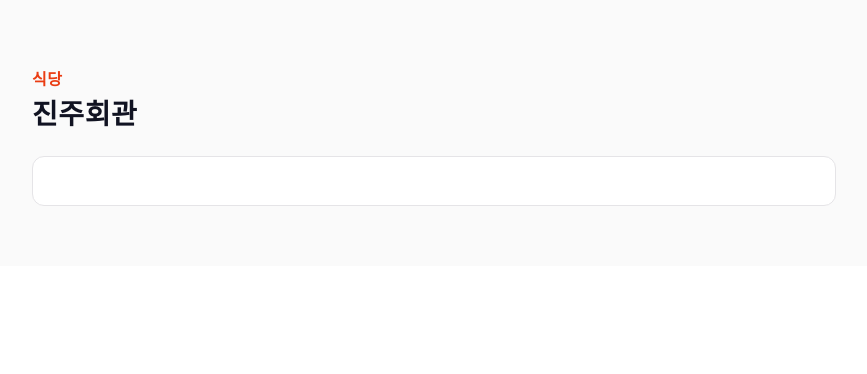
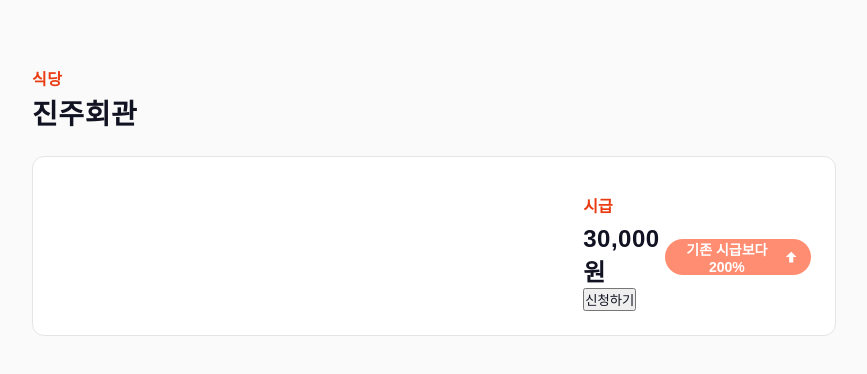
Before and after one commit to TheJulge/Frontend, a Next.js app: page /details/1 in a window 1280 px wide. Shown: the top 374 px of the page, without its empty margins (206-1073 px from the left). Built offline with nearby package versions, Linux system fonts and the light colour scheme; grey boxes are pictures that could not be loaded; a web font is replaced by a local one.

Commit message:
[#33]design: NoticeDetailsCard 기본 레이아웃 설정

```diff
--- a/components/commons/details/NoticeDetailsContainer.tsx
+++ b/components/commons/details/NoticeDetailsContainer.tsx
@@ -1,11 +1,11 @@
 import { CardNoticeType } from '@/types/noticeTypes';
+import NoticeDetailsCard from './detailCard/NoticeDetailsCard';
 import styles from './NoticeDetailsContainer.module.scss';
-import NoticeDetailsCard from './detailCard/NoticeDetailsCard';
 
 interface DetailsProp {
   details: CardNoticeType;
 }
-export default function NoticeDetails({ details }: DetailsProp) {
+export default function NoticeDetailsContainer({ details }: DetailsProp) {
   const noticeDetails = details.item;
   const shopDetails = details.item.shop.item;
   return (
--- a/components/commons/details/detailCard/NoticeDetailsCard.module.scss
+++ b/components/commons/details/detailCard/NoticeDetailsCard.module.scss
@@ -1,9 +1,10 @@
 .container {
   width: 100%;
-  display: inline-flex;
+  display: flex;
   padding: 24px;
   justify-content: space-between;
   align-items: flex-start;
+  gap: 30px;
   border-radius: 12px;
   border: 1px solid var(--gray20);
   background: var(--white);
@@ -19,10 +20,45 @@
   }
   @include mobile {
     display: flex;
-
     padding: 20px;
     flex-direction: column;
     align-items: flex-start;
     gap: 12px;
   }
+
+  .cardImg {
+    width: 100%;
+    height: 100%;
+    position: relative !important;
+    overflow: hidden;
+    border-radius: 12px;
+  }
+
+  .contents {
+    display: flex;
+    width: 346px;
+    padding-top: 16px;
+    flex-direction: column;
+    justify-content: space-between;
+    align-items: flex-start;
+    align-self: stretch;
+    .information {
+      display: flex;
+      width: 100%;
+      flex-direction: column;
+      align-items: flex-start;
+      gap: 12px;
+      .pay {
+        display: flex;
+        flex-direction: column;
+        align-items: flex-start;
+        gap: 8px;
+        p {
+          @include body1-bold(--primary);
+        }
+      }
+    }
+    .button {
+    }
+  }
 }
--- a/components/commons/details/detailCard/NoticeDetailsCard.tsx
+++ b/components/commons/details/detailCard/NoticeDetailsCard.tsx
@@ -1,6 +1,7 @@
 import Image from 'next/image';
 import styles from './NoticeDetailsCard.module.scss';
 import { NoticeBaseType } from '@/types/noticeTypes';
+import PayIncrease from '../../card/payIncrease/PayIncrease';
 
 interface NoticeDetailsCardProp {
   noticeDetails: NoticeBaseType;
@@ -9,5 +10,26 @@ interface NoticeDetailsCardProp {
 export default function NoticeDetailsCard({
   noticeDetails,
 }: NoticeDetailsCardProp) {
-  return <div className={styles.container}></div>;
+  const shopDetails = noticeDetails.shop.item;
+  return (
+    <div className={styles.container}>
+      <div className={styles.cardImg}>
+        <Image src={shopDetails.imageUrl} alt="shop image" layout="fill" />
+      </div>
+      <div className={styles.contents}>
+        <div className={styles.information}>
+          <div className={styles.pay}>
+            <p>시급</p>
+            <PayIncrease
+              hourlyPay={noticeDetails.hourlyPay}
+              originalHourlyPay={shopDetails.originalHourlyPay}
+            />
+          </div>
+        </div>
+        <button className={styles.button} type="button">
+          신청하기
+        </button>
+      </div>
+    </div>
+  );
 }
--- a/next.config.js
+++ b/next.config.js
@@ -3,6 +3,9 @@ const nextConfig = {
   reactStrictMode: true,
   sassOptions: {
     prependData: `@import "styles/_variables.scss"; @import "styles/_mixins.scss";`, // prependData 옵션 추가
+  },
+  images: {
+    domains: ['bootcamp-project-api.s3.ap-northeast-2.amazonaws.com'],
   },
   webpack(config) {
     config.module.rules.push({
--- a/pages/details/[id]/index.tsx
+++ b/pages/details/[id]/index.tsx
@@ -1,4 +1,4 @@
-import NoticeDetails from '@/components/commons/details/NoticeDetailsContainer';
+import NoticeDetailsContainer from '@/components/commons/details/NoticeDetailsContainer';
 
 const MOCK = {
   item: {
@@ -42,5 +42,5 @@ const MOCK = {
 export async function getSeverSideProps() {}
 
 export default function NoticeDetailsPage() {
-  return <NoticeDetails details={MOCK} />;
+  return <NoticeDetailsContainer details={MOCK} />;
 }
```
